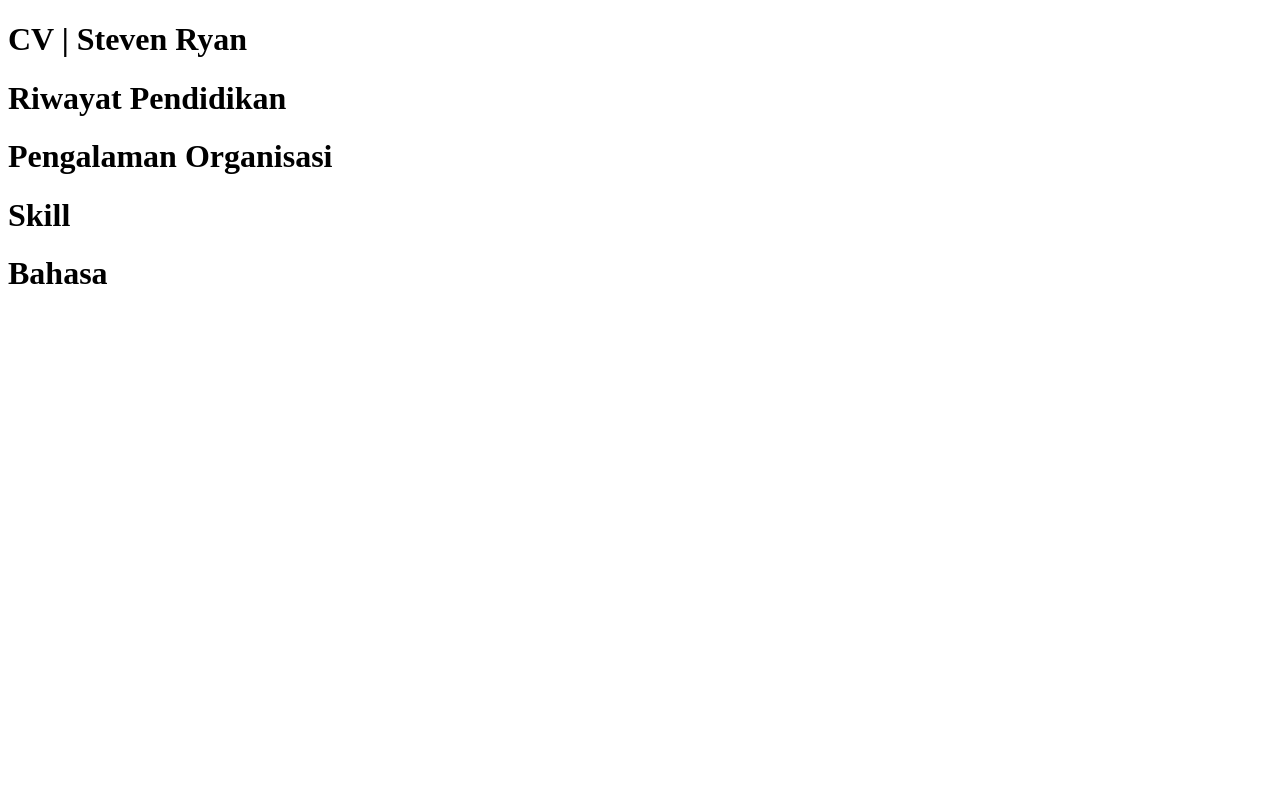
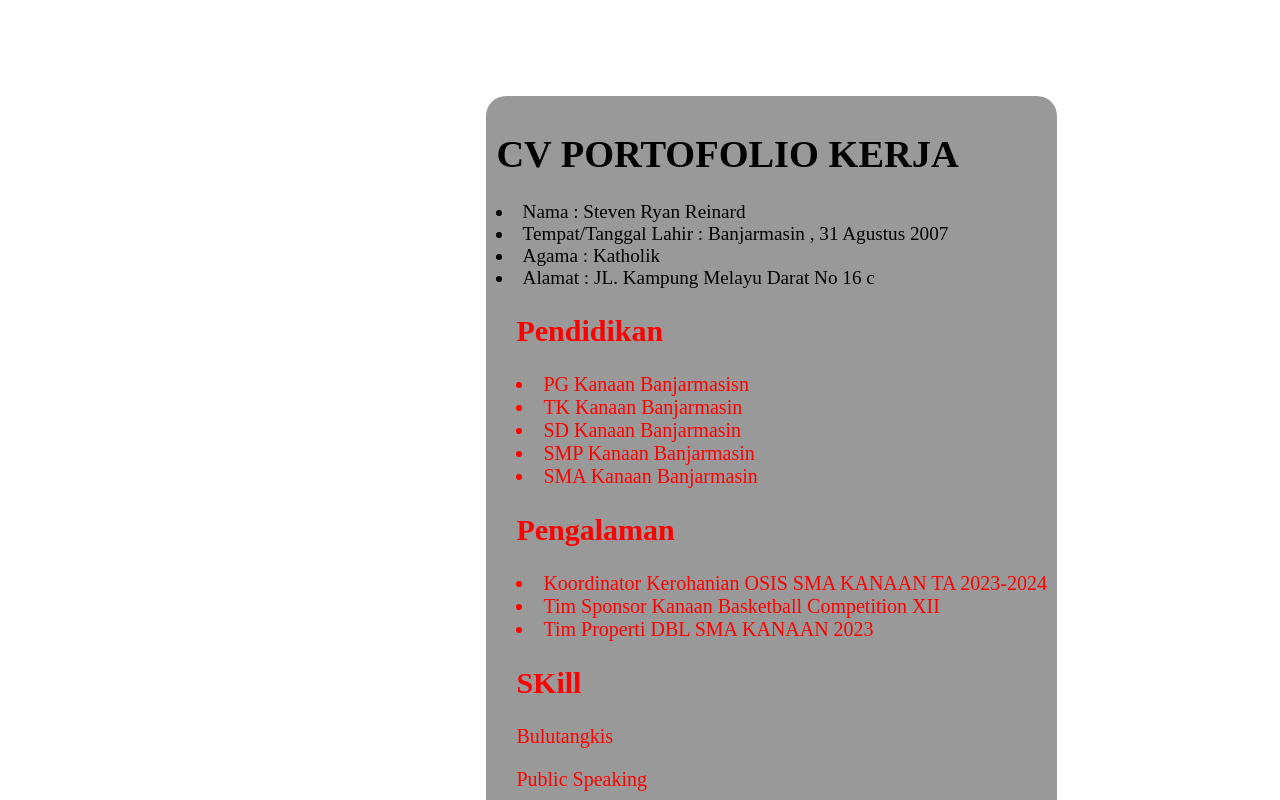
Before and after one commit to StevenRyanIPS2/StevenRyanIPS2.github.io, a plain HTML site: page index.html in a window 1280 px wide. Drawn offline with Linux system fonts and the light colour scheme.

Commit message:
Add files via upload

```diff
--- a/index.html
+++ b/index.html
@@ -3,21 +3,48 @@
 <head>
     <meta charset="UTF-8">
     <meta name="viewport" content="width=device-width, initial-scale=1.0">
-    <title>CV | Steven Ryan</title>
-    </head>
-    <body>
-        <header>
-               <h1>CV | Steven Ryan</h1>
-        </header>
-        <main>
-            <h1>Riwayat Pendidikan</h1>
-            <h1>Pengalaman Organisasi</h1>
-            <h1>Skill</h1>
-            <h1>Bahasa</h1>
-            </main>
-        <footer></footer>
+    <title>Document</title>
+    <link rel="stylesheet" href="style.css">
+</head>
+<body>
+    <header>
+        <div id="header">
+        <div class="container">
+            <nav>
+
+            </nav>
+        </div>
+        <div>
+            <div class="paragraf">
+                <h1>CV PORTOFOLIO KERJA </h1>
+                <li>Nama : Steven Ryan Reinard</li>
+                <li>Tempat/Tanggal Lahir : Banjarmasin , 31 Agustus 2007 </li>
+                <li>Agama : Katholik </li>
+                <li>Alamat : JL. Kampung Melayu Darat No 16 c</li>
 
 
+            <div class="pendidikan">
+                <h2>Pendidikan</h2>
+                <li> PG Kanaan Banjarmasisn</li>
+                <li> TK Kanaan Banjarmasin </li>
+                <li> SD Kanaan Banjarmasin</li>
+                <li> SMP Kanaan Banjarmasin </li>
+                <li> SMA Kanaan Banjarmasin </li>
+            </div>
+        <div class="pengalaman">
+                <h2>Pengalaman</h2>
+                <li>Koordinator Kerohanian OSIS SMA KANAAN TA 2023-2024</li>
+                <li>Tim Sponsor Kanaan Basketball Competition XII </li>
+                <li>Tim Properti DBL SMA KANAAN 2023</li>
 
+        </div>
+        <div class="Skill">
+                <h2>SKill</h2>
+                <p>Bulutangkis </p>
+                <p>Public Speaking</p>
+                <p>Mampu Berbahasa Bahasa Inggris,Bahasa Indonesia</p>
+
+    </header>
+    <footer></footer>
 </body>
 </html>
--- a/style.css
+++ b/style.css
@@ -0,0 +1,37 @@
+.pendidikan{
+    color: red;
+    text-decoration: none;
+     text-align: left;
+     font-size: 2.5vh;
+     padding-left: 20px;
+}
+.pengalaman{
+    color: red;
+   text-decoration: none;
+    text-align: left;
+    font-size: 2.5vh;
+    padding-left: 20px;
+}
+
+.Skill{
+    color: red ;
+   text-decoration: none;
+    text-align: left;
+    font-size: 2.5vh;
+    padding-left: 20px;
+}
+
+.paragraf{
+    color: black;
+    font-size: larger;
+    background: rgb(0,0,0,0.4);
+    top: 12%;
+    left: 38%;
+    position: absolute;
+    padding: 10px;
+    text-align: center;
+    border-radius: 20px;
+    position: fixed;
+    text-align:left;
+
+}
```
